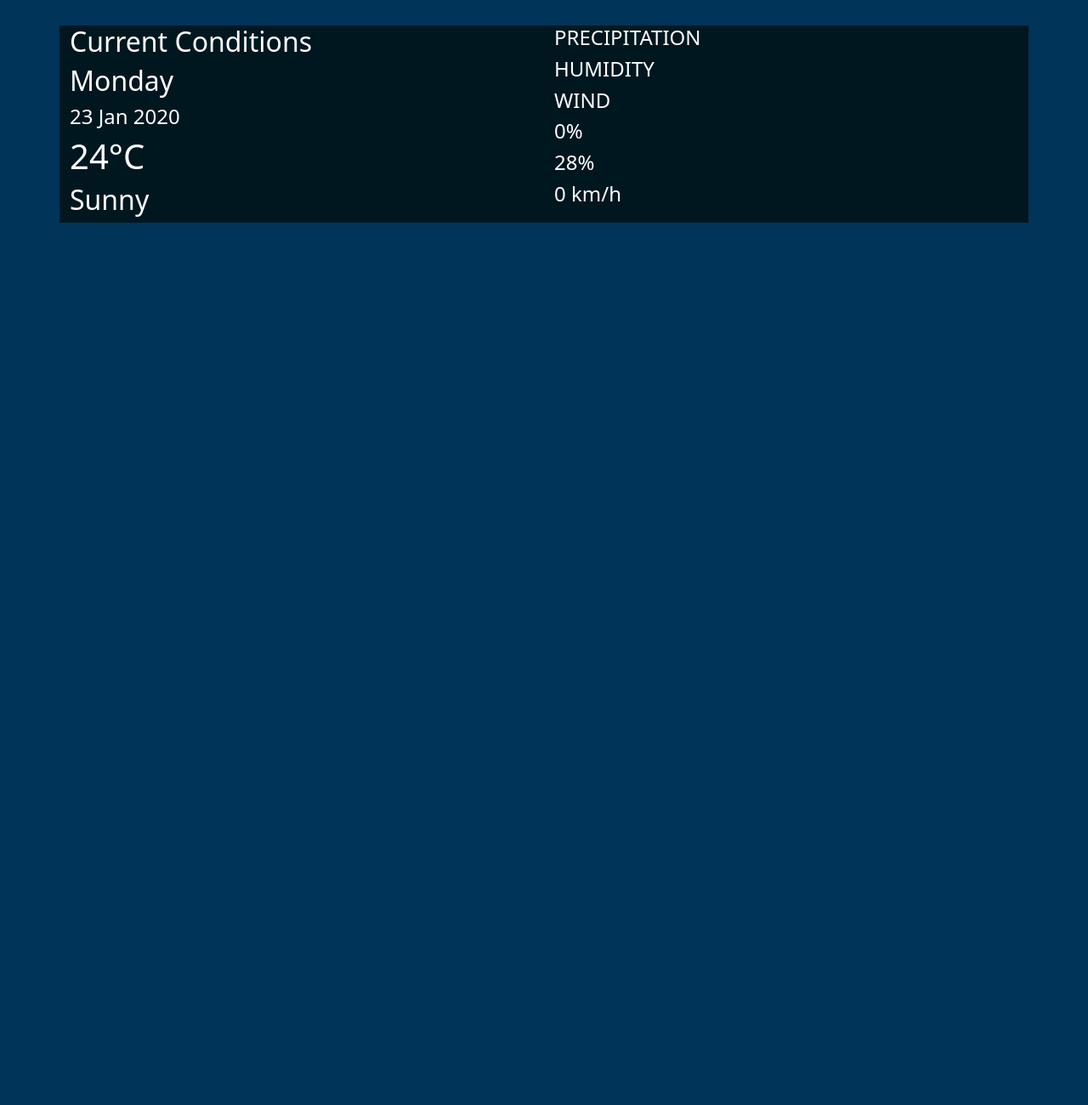
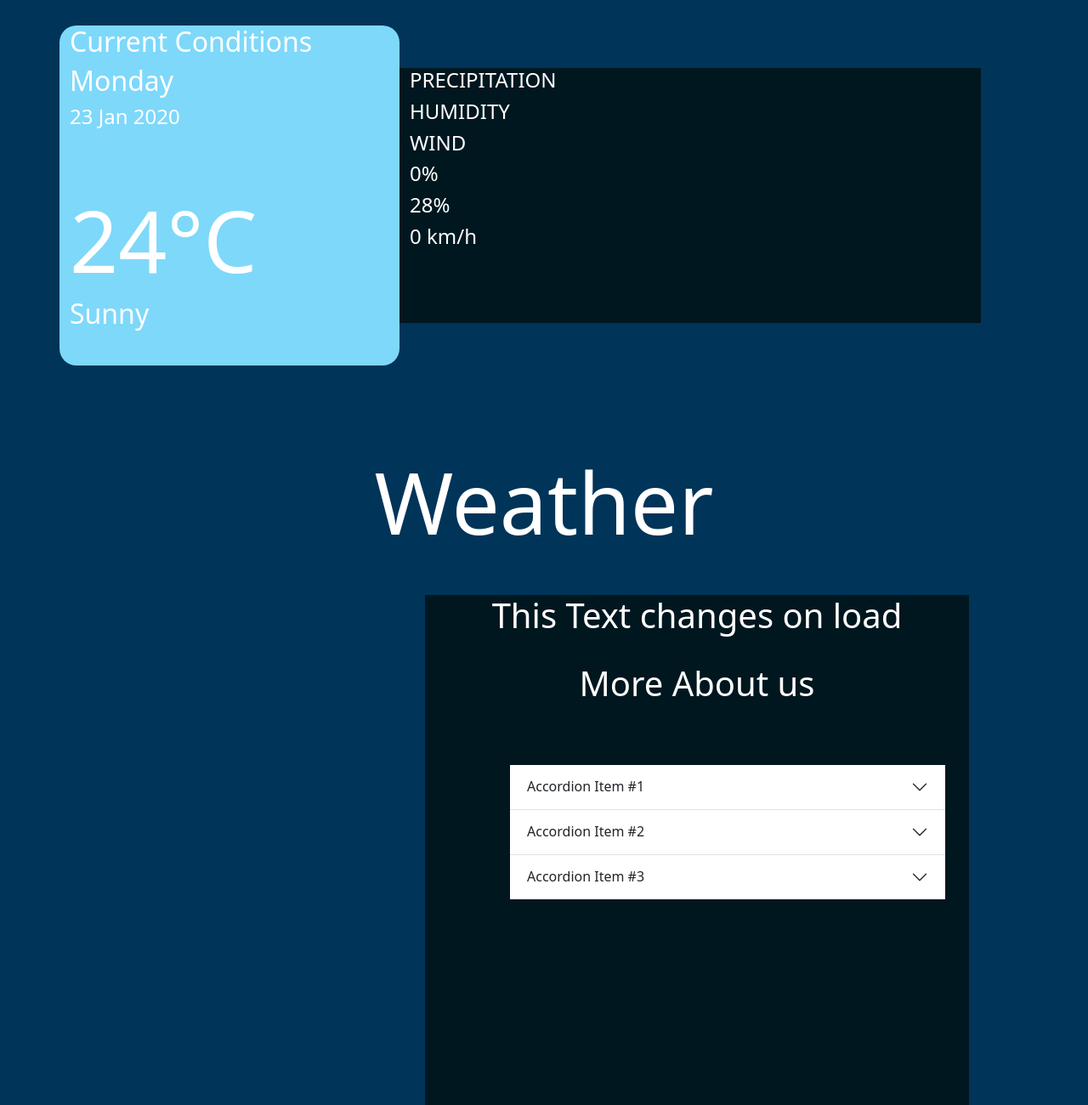
Before and after one commit to 231051TertiusJ/Dv-100-Term-3-Final-Trips-Website, a plain HTML site: page Index.html in a window 1280 px wide. Shown: the part 1810-3110 px from the top of the page at 85% size. Before the commit the page ends 2072 px from the top, so only its background shows below. Drawn offline with nearby package versions, Linux system fonts and the light colour scheme; no server answers; files whose address does not match are found by name.

Commit message:
add accordion and h1text

```diff
--- a/Index.html
+++ b/Index.html
@@ -118,15 +118,15 @@
 
     <div class="container weather">
       <div class="row">
-        <div class="col">
+        <div class="weather-box">
           <h2>Current Conditions</h2>
           <h2>Monday</h2>
           <h4>23 Jan 2020</h4>
 
-          <h1>24°C </h1>
+          <h1 class="large-text this-one-2">24°C </h1>
           <h2>Sunny</h2>
         </div>
-        <div class="col">
+        <div class="weather-box2">
           <h4>PRECIPITATION</h4>
           <h4>HUMIDITY</h4>
           <h4>WIND</h4>
@@ -136,6 +136,55 @@
             <h4>28%</h4>
             <h4>0 km/h</h4>
           </div>
+        </div>
+      </div>
+    </div>
+
+    <div>
+      <h1 class="weatherText">Weather</h1>
+    </div>
+
+
+    <div class="bottomBox">
+      <h1 class="changeText">
+        This Text changes on load
+      </h1>
+      <br>
+      <h1 class="whitefont">More About us</h1>
+    </div>
+
+
+
+
+    <div class="accordion accordion-flush" id="accordionFlushExample">
+      <div class="accordion-item">
+        <h2 class="accordion-header">
+          <button class="accordion-button collapsed" type="button" data-bs-toggle="collapse" data-bs-target="#flush-collapseOne" aria-expanded="false" aria-controls="flush-collapseOne">
+            Accordion Item #1
+          </button>
+        </h2>
+        <div id="flush-collapseOne" class="accordion-collapse collapse" data-bs-parent="#accordionFlushExample">
+          <div class="accordion-body">Placeholder content for this accordion, which is intended to demonstrate the <code>.accordion-flush</code> class. This is the first item's accordion body.</div>
+        </div>
+      </div>
+      <div class="accordion-item">
+        <h2 class="accordion-header">
+          <button class="accordion-button collapsed" type="button" data-bs-toggle="collapse" data-bs-target="#flush-collapseTwo" aria-expanded="false" aria-controls="flush-collapseTwo">
+            Accordion Item #2
+          </button>
+        </h2>
+        <div id="flush-collapseTwo" class="accordion-collapse collapse" data-bs-parent="#accordionFlushExample">
+          <div class="accordion-body">Placeholder content for this accordion, which is intended to demonstrate the <code>.accordion-flush</code> class. This is the second item's accordion body. Let's imagine this being filled with some actual content.</div>
+        </div>
+      </div>
+      <div class="accordion-item">
+        <h2 class="accordion-header">
+          <button class="accordion-button collapsed" type="button" data-bs-toggle="collapse" data-bs-target="#flush-collapseThree" aria-expanded="false" aria-controls="flush-collapseThree">
+            Accordion Item #3
+          </button>
+        </h2>
+        <div id="flush-collapseThree" class="accordion-collapse collapse" data-bs-parent="#accordionFlushExample">
+          <div class="accordion-body">Placeholder content for this accordion, which is intended to demonstrate the <code>.accordion-flush</code> class. This is the third item's accordion body. Nothing more exciting happening here in terms of content, but just filling up the space to make it look, at least at first glance, a bit more representative of how this would look in a real-world application.</div>
         </div>
       </div>
     </div>
--- a/js/main.js
+++ b/js/main.js
@@ -1,3 +1,11 @@
+
+
+$(document).ready(function() {
+
+  console.log("Document is Ready");
+
+})
+
 
 
 
--- a/styles/main.css
+++ b/styles/main.css
@@ -22,6 +22,11 @@ ul {
 }
 .index-box {
     background-color: #003459;
+}
+
+.whitefont{
+    color: #ffffff;
+    text-align: center;
 }
 
 /* Logo */
@@ -227,3 +232,57 @@ ul {
     margin-top: 100px;
     color: #ffffff;
 }
+
+.changeText {
+    color: white;
+    margin-top: 50px;
+    text-align: center;
+}
+
+.weatherText{
+    color: #ffffff;
+    margin-top: 100px;
+    text-align: center;
+    font-size: 100px;
+}
+
+.bottomBox {
+    width: 50%;
+    height: 600px;
+    background-color: #00171F;
+    margin-left: 500px;
+}
+
+.weather-box {
+    background-color: #7ED8FA;
+    width: 400px;
+    height: 400px;
+    border-radius: 20px;
+}
+
+.large-text {
+    font-size: 100px;
+}
+
+.this-one-2 {
+    margin-top: 70px;
+}
+
+.weather-box2 {
+    width: 60%;
+    height: 300px;
+    background-color: #00171F;
+    margin-top: 50px;
+}
+
+
+
+/* Accordion */
+
+.accordion {
+    width: 40%;
+    margin-left: 600px;
+    margin-top: -400px;
+    color: white;
+    background-color: #002E3E;
+}
```
